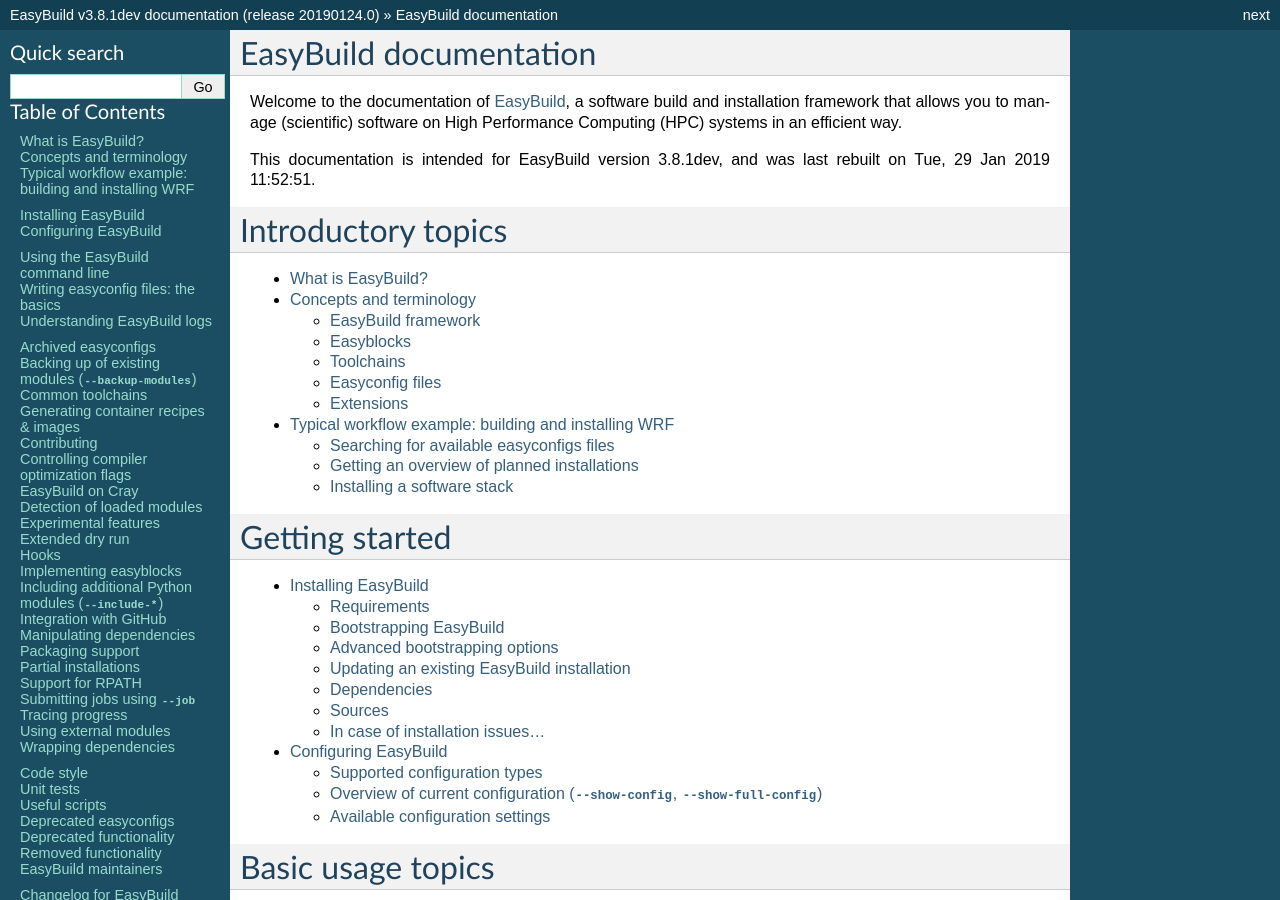
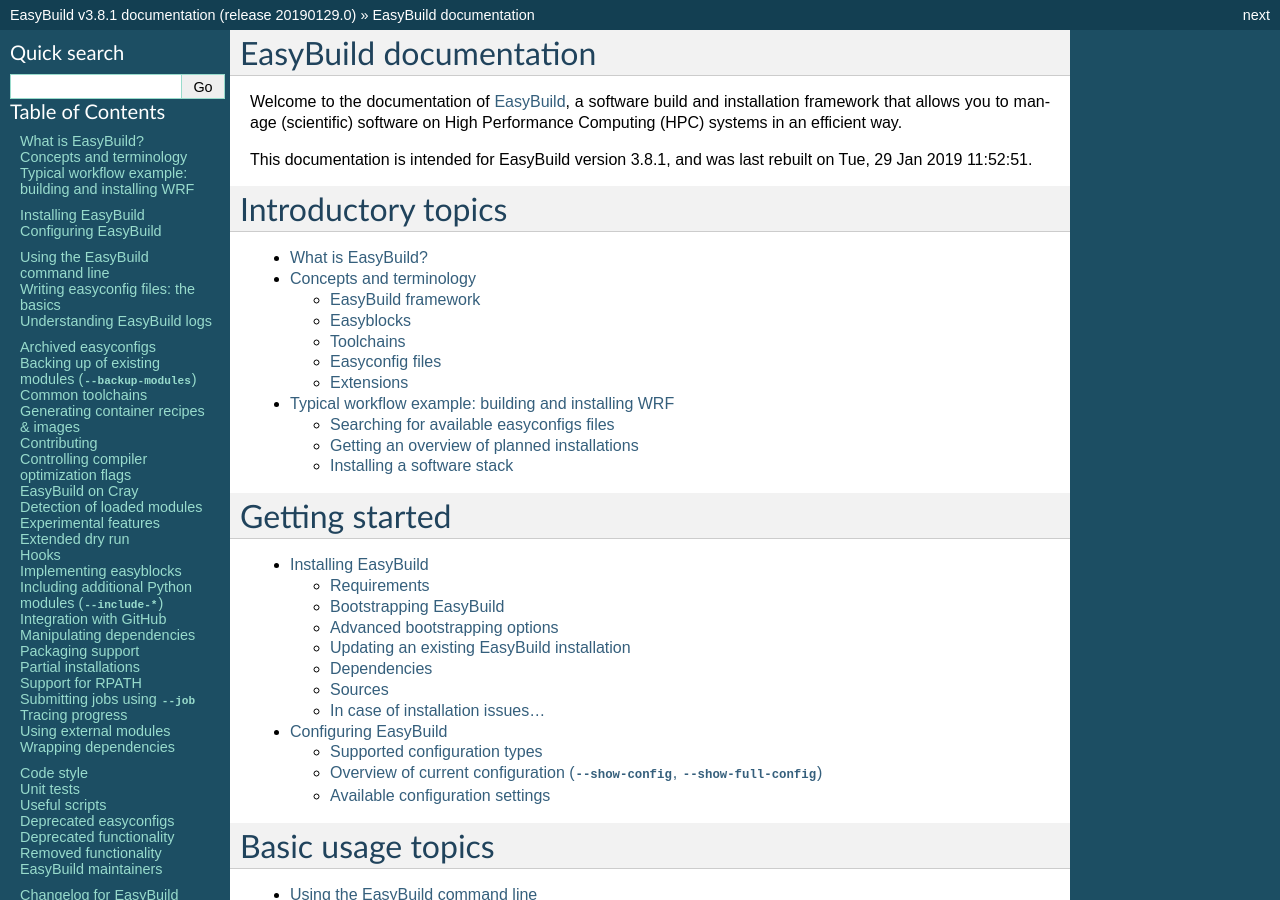
Before and after one commit to easybuilders/easybuild, a Sphinx documentation site: the page built from docs/index.rst, in a window 1280 px wide and 900 px high. Built offline with Sphinx 7.4.7, drawn with Linux system fonts in a browser that asks for light colours; pages that are not in the unit, such as notebooks, are missing from menus; some of the changed text lies outside the part shown.

Commit message:
fix changelog & version/release

```diff
--- a/docs/Changelog.rst
+++ b/docs/Changelog.rst
@@ -5,6 +5,7 @@
 
 (for EasyBuild release notes, see :ref:`release_notes`)
 
+* **release 20190129.01** (`Jan 29th 2019`): update release notes for EasyBuild v3.8.1 (see :ref:`release_notes_eb381`)
 * **release 20190124.01** (`Jan 24th 2019`): add definitions for ``2019a`` common toolchains (see :ref:`common_toolchains`)
 * **release 20181218.01** (`Dec 18th 2018`): update release notes for EasyBuild v3.8.0 (see :ref:`release_notes_eb380`)
 * **release 20181114.01** (`Nov 14th 2018`): add documentation on deprecated easyconfigs & toolchains (:ref:`deprecated_easyconfigs`)
--- a/docs/conf.py
+++ b/docs/conf.py
@@ -41,9 +41,9 @@
 # other places throughout the built documents.
 #
 # The short X.Y version.
-version = '3.8.1dev'  # this is meant to reference the version of EasyBuild
+version = '3.8.1'  # this is meant to reference the version of EasyBuild
 # The full version, including alpha/beta/rc tags.
-release = '20190124.0'  # this is meant to reference the version of the documentation itself
+release = '20190129.0'  # this is meant to reference the version of the documentation itself
 
 # There are two options for replacing |today|: either, you set today to some
 # non-false value, then it is used:
```
